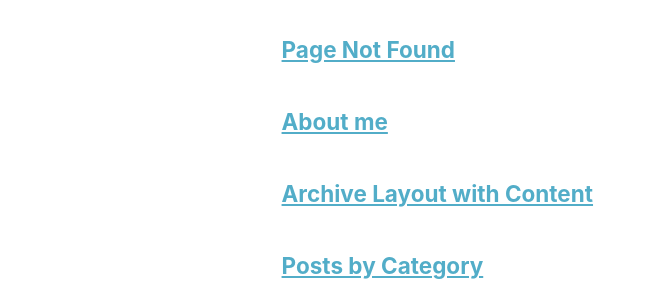
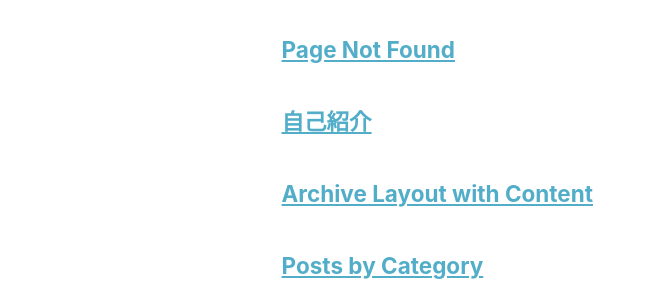
Before and after one commit to ryohamano/ryohamano.github.io, a Jekyll site: the page built from _pages/page-archive.html, in a window 1280 px wide and 900 px high. Shown: the part 136-436 px from the top of the window, without its empty margins (0-651 px from the left). Built offline with Jekyll 4.4.1, drawn with Linux system fonts in a browser that asks for light colours.

Commit message:
Update about.md

```diff
--- a/_pages/about.md
+++ b/_pages/about.md
@@ -1,10 +1,12 @@
 ---
-permalink: /
-title: "About me"
+permalink: /about/
+title: "自己紹介"
 author_profile: true
 redirect_from:
   - /about/
   - /about.html
+lang: ja
+en_permalink: /en/about/
 ---
 
 Hi ! I am a second year Masters student in [Mochizuki group](https://mochizuki.w.waseda.jp/), Department of Pure and Applied Physics, [Graduate School of Advanced Science and Engineering](https://www.ase.sci.waseda.ac.jp/english/departments/), [Waseda University](https://www.waseda.jp/top/en/). I am conducting theoretical research in condensed matter physics, with a particular interest in photoinduced magnetic phenomena.
```
